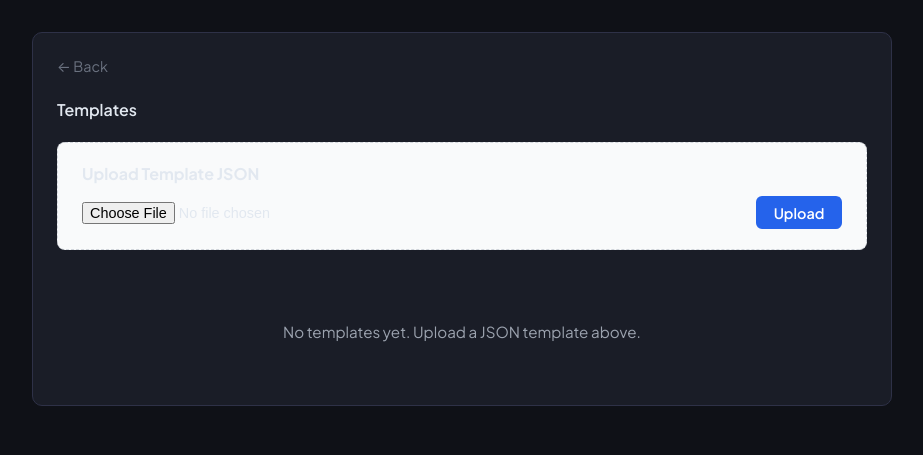
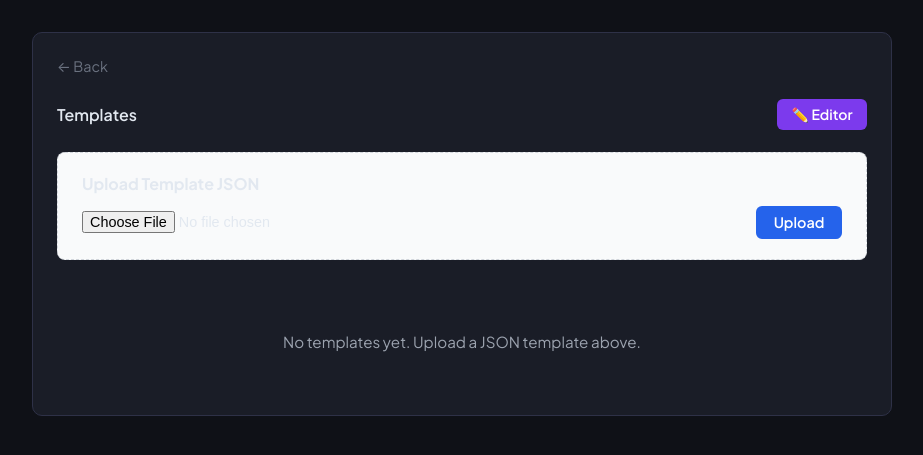
Before and after one commit to evinaeva/aI_ocr, a FastAPI app: page /templates in a window 1280 px wide. Shown: the part 66-521 px from the top of the page, without its empty margins (178-1101 px from the left). Run offline with FastAPI, Linux system fonts and the light colour scheme.

Commit message:
Phase 2: Add Editor link to templates_list.html

```diff
--- a/app/templates/templates_list.html
+++ b/app/templates/templates_list.html
@@ -46,6 +46,11 @@
   .modal-close { background: none; border: none; font-size: 1.4rem; cursor: pointer; color: #6b7280; line-height: 1; }
   .modal-body { overflow: auto; flex: 1; }
   .json-pre { background: #1e1e2e; color: #cdd6f4; padding: 1rem; border-radius: 6px; font-family: 'JetBrains Mono', monospace; font-size: 0.82rem; line-height: 1.55; white-space: pre; overflow-x: auto; margin: 0; }
+
+  .page-header { display: flex; align-items: center; justify-content: space-between; margin-bottom: 1.4rem; }
+  .page-header h2 { margin: 0; }
+  .btn-editor { background: #7c3aed; color: #fff; text-decoration: none; display: inline-flex; align-items: center; gap: 0.35rem; padding: 0.4rem 0.9rem; border-radius: 6px; font-size: 0.88rem; font-weight: 600; transition: background 0.15s; }
+  .btn-editor:hover { background: #6d28d9; }
 </style>
 </head>
 <body>
@@ -59,7 +64,11 @@
 
   <div class="page-card card">
     <a href="/" class="back-link">← Back</a>
-    <h2>Templates</h2>
+
+    <div class="page-header">
+      <h2>Templates</h2>
+      <a href="/templates/editor" class="btn-editor">✏️ Editor</a>
+    </div>
 
     <div class="upload-section">
       <h3>Upload Template JSON</h3>
@@ -186,9 +195,9 @@ function addRowToTable(t) {
     <td style="font-family:'JetBrains Mono',monospace;font-size:0.82rem;">${t.source_size[0]}×${t.source_size[1]}</td>
     <td style="font-size:0.82rem;color:#6b7280;">${t.updated_at_utc||'—'}</td>
     <td><div class="actions">
-      <button class="btn btn-secondary" onclick="viewTemplate('${escHtml(t.template_name)}')" >View</button>
+      <button class="btn btn-secondary" onclick="viewTemplate('${escHtml(t.template_name)}')">View</button>
       <a class="btn btn-secondary" href="/api/templates/${encodeURIComponent(t.template_name)}" download="${escHtml(t.template_name)}.json">Download</a>
-      <button class="btn btn-danger" onclick="deleteTemplate('${escHtml(t.template_name)}')" >Delete</button>
+      <button class="btn btn-danger" onclick="deleteTemplate('${escHtml(t.template_name)}')">Delete</button>
     </div></td>`;
   tbody.appendChild(tr);
 }
```
